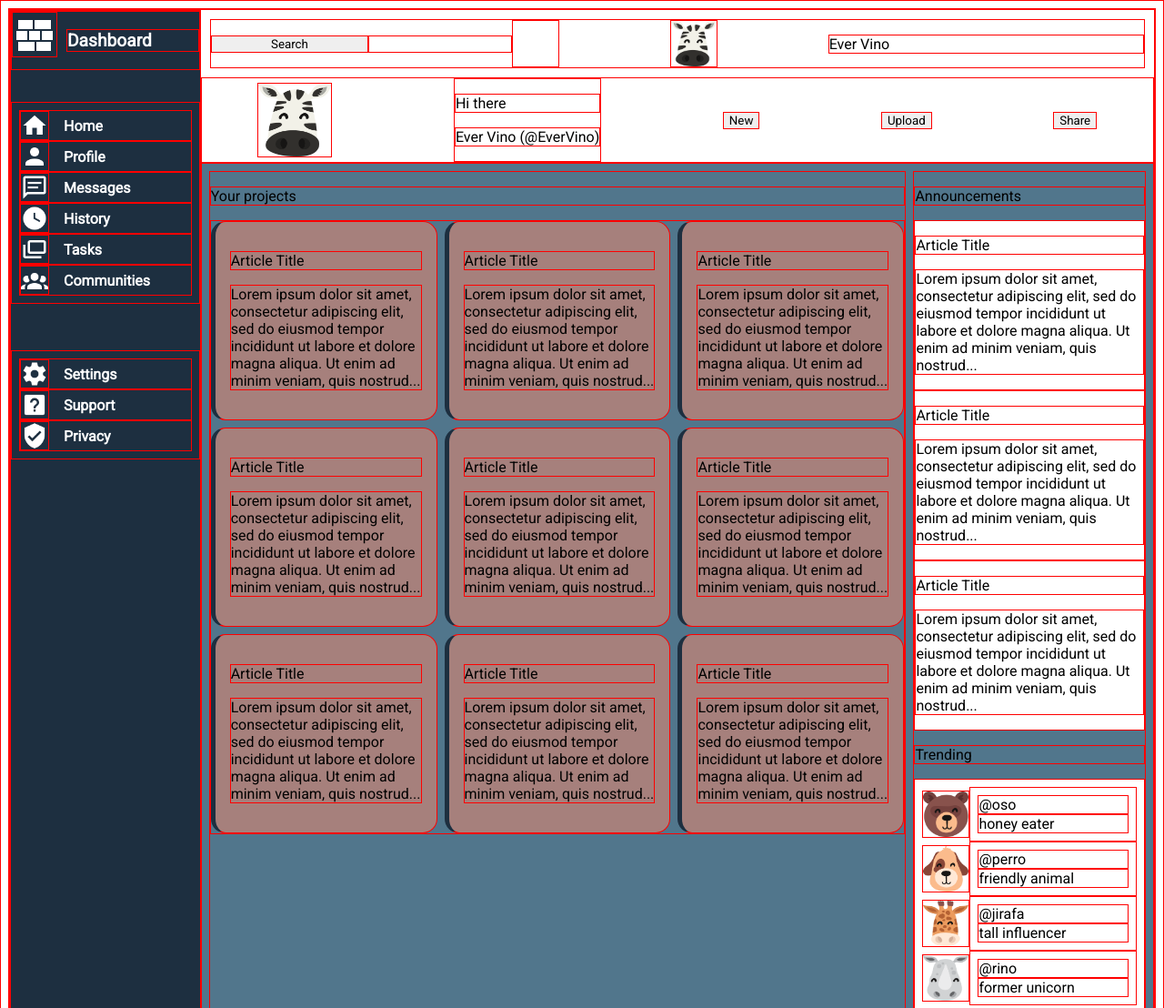
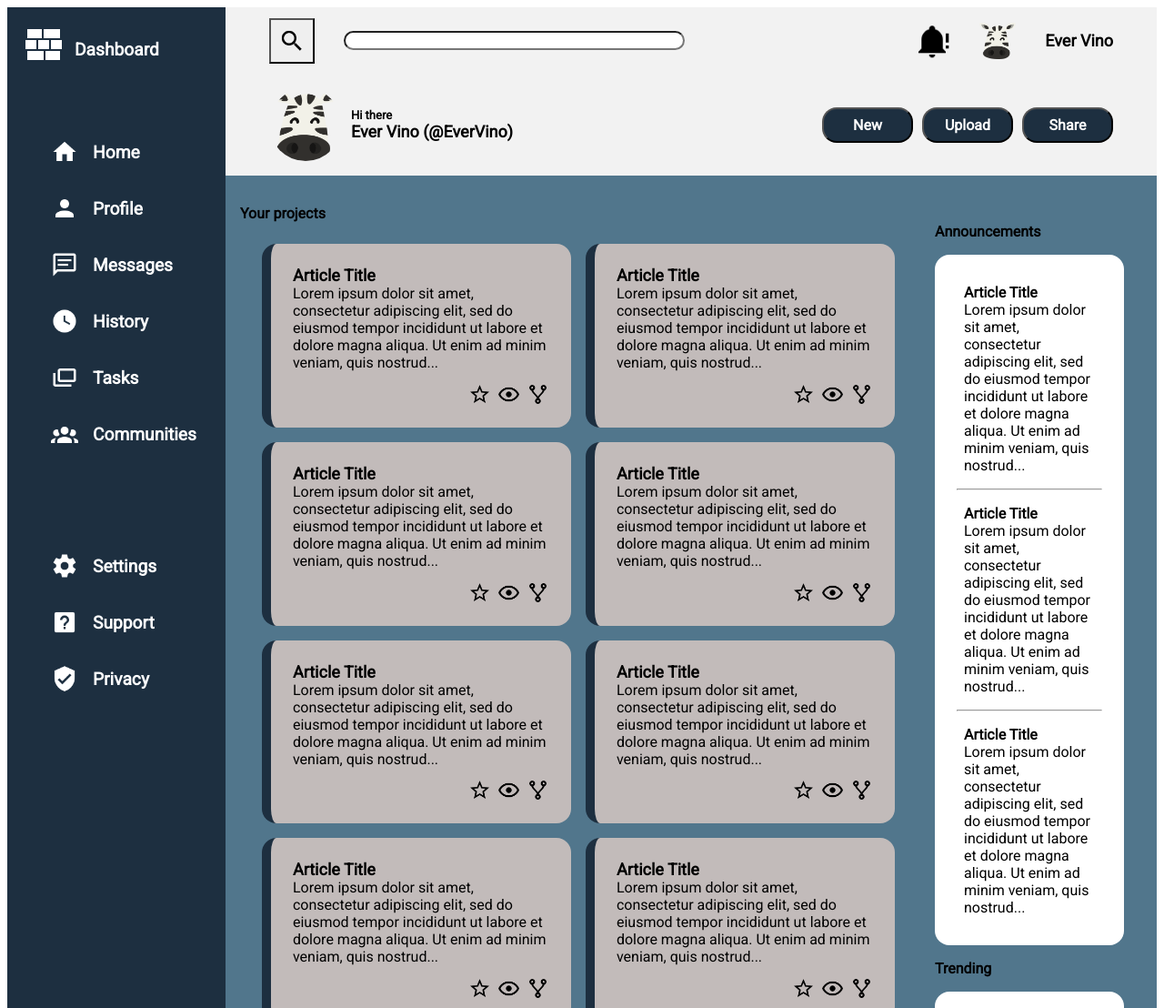
Before and after one commit to EverVino/dashboard-TOP, a plain HTML site: page index.html in a window 1280 px wide. Shown: the top 1108 px of the page at 91% size. Drawn offline with Linux system fonts and the light colour scheme.

Commit message:
improve appareance, adding some icons to card article changing colors

```diff
--- a/index.html
+++ b/index.html
@@ -14,11 +14,12 @@
 
     <div class="grid-container">
         <header>
-            <button>Search</button>
+            <button class="search"></button>
             <input type="text">
-            <img src="./images/home.png" alt="">
+            <br>
+            <img src="./images/bell-alert.png" alt="Alert">
             <img src="./images/cebra.png" alt="cebra">
-            <div>Ever Vino</div>
+            <p>Ever Vino</p>
         </header>
         <sidebar>
             <div class="logo-part">
@@ -45,9 +46,10 @@
         <nav>
             <img src="./images/cebra.png" alt="cebra">
             <div>
-                <p>Hi there</p>
+                <p class="hi">Hi there</p>
                 <p>Ever Vino (@EverVino)</p>
             </div>
+            <br>
             <button>New</button>
             <button>Upload</button>
             <button>Share</button>
@@ -55,59 +57,108 @@
         <div class="main-content">
 
             <div class="articles">
-                <p>Your projects</p>
+                <p class="title2">Your projects</p>
                 <div class="articles-container">
                     <div class="card">
                         <p class="title">Article Title</p>
                         <p>Lorem ipsum dolor sit amet, consectetur adipiscing elit, sed do eiusmod tempor incididunt ut labore et dolore magna aliqua. Ut enim ad minim veniam, quis nostrud...</p>
+                        <div class="article-icons">
+                            <img src="./images/star-outline.png" alt="star">
+                            <img src="./images/eye-outline.png" alt="open">
+                            <img src="./images/source-fork.png" alt="fork">
+                        </div>
                     </div>
                     <div class="card">
                         <p class="title">Article Title</p>
                         <p>Lorem ipsum dolor sit amet, consectetur adipiscing elit, sed do eiusmod tempor incididunt ut labore et dolore magna aliqua. Ut enim ad minim veniam, quis nostrud...</p>
+                        <div class="article-icons">
+                            <img src="./images/star-outline.png" alt="star">
+                            <img src="./images/eye-outline.png" alt="open">
+                            <img src="./images/source-fork.png" alt="fork">
+                        </div>
                     </div>
                     <div class="card">
                         <p class="title">Article Title</p>
                         <p>Lorem ipsum dolor sit amet, consectetur adipiscing elit, sed do eiusmod tempor incididunt ut labore et dolore magna aliqua. Ut enim ad minim veniam, quis nostrud...</p>
+                        <div class="article-icons">
+                            <img src="./images/star-outline.png" alt="star">
+                            <img src="./images/eye-outline.png" alt="open">
+                            <img src="./images/source-fork.png" alt="fork">
+                        </div>
                     </div>
                     <div class="card">
                         <p class="title">Article Title</p>
                         <p>Lorem ipsum dolor sit amet, consectetur adipiscing elit, sed do eiusmod tempor incididunt ut labore et dolore magna aliqua. Ut enim ad minim veniam, quis nostrud...</p>
+                        <div class="article-icons">
+                            <img src="./images/star-outline.png" alt="star">
+                            <img src="./images/eye-outline.png" alt="open">
+                            <img src="./images/source-fork.png" alt="fork">
+                        </div>
                     </div>
                     <div class="card">
                         <p class="title">Article Title</p>
                         <p>Lorem ipsum dolor sit amet, consectetur adipiscing elit, sed do eiusmod tempor incididunt ut labore et dolore magna aliqua. Ut enim ad minim veniam, quis nostrud...</p>
+                        <div class="article-icons">
+                            <img src="./images/star-outline.png" alt="star">
+                            <img src="./images/eye-outline.png" alt="open">
+                            <img src="./images/source-fork.png" alt="fork">
+                        </div>
                     </div>
                     <div class="card">
                         <p class="title">Article Title</p>
                         <p>Lorem ipsum dolor sit amet, consectetur adipiscing elit, sed do eiusmod tempor incididunt ut labore et dolore magna aliqua. Ut enim ad minim veniam, quis nostrud...</p>
+                        <div class="article-icons">
+                            <img src="./images/star-outline.png" alt="star">
+                            <img src="./images/eye-outline.png" alt="open">
+                            <img src="./images/source-fork.png" alt="fork">
+                        </div>
                     </div>
                     <div class="card">
                         <p class="title">Article Title</p>
                         <p>Lorem ipsum dolor sit amet, consectetur adipiscing elit, sed do eiusmod tempor incididunt ut labore et dolore magna aliqua. Ut enim ad minim veniam, quis nostrud...</p>
+                        <div class="article-icons">
+                            <img src="./images/star-outline.png" alt="star">
+                            <img src="./images/eye-outline.png" alt="open">
+                            <img src="./images/source-fork.png" alt="fork">
+                        </div>
                     </div>
                     <div class="card">
                         <p class="title">Article Title</p>
                         <p>Lorem ipsum dolor sit amet, consectetur adipiscing elit, sed do eiusmod tempor incididunt ut labore et dolore magna aliqua. Ut enim ad minim veniam, quis nostrud...</p>
+                        <div class="article-icons">
+                            <img src="./images/star-outline.png" alt="star">
+                            <img src="./images/eye-outline.png" alt="open">
+                            <img src="./images/source-fork.png" alt="fork">
+                        </div>
                     </div>
                     <div class="card">
                         <p class="title">Article Title</p>
                         <p>Lorem ipsum dolor sit amet, consectetur adipiscing elit, sed do eiusmod tempor incididunt ut labore et dolore magna aliqua. Ut enim ad minim veniam, quis nostrud...</p>
+                        <div class="article-icons">
+                            <img src="./images/star-outline.png" alt="star">
+                            <img src="./images/eye-outline.png" alt="open">
+                            <img src="./images/source-fork.png" alt="fork">
+                        </div>
                     </div>
                 </div>
             </div>
             <div class="left-container">
                 <p class="title2">Announcements</p>
+                <div class="card-container">
                     <div class="card-anouncement">
                         <p class="title3">Article Title</p>
                         <p class="text3">Lorem ipsum dolor sit amet, consectetur adipiscing elit, sed do eiusmod tempor incididunt ut labore et dolore magna aliqua. Ut enim ad minim veniam, quis nostrud...</p>
                     </div>
+                    <hr>
                     <div class="card-anouncement">
                         <p class="title3">Article Title</p>
                         <p class="text3">Lorem ipsum dolor sit amet, consectetur adipiscing elit, sed do eiusmod tempor incididunt ut labore et dolore magna aliqua. Ut enim ad minim veniam, quis nostrud...</p>
                     </div>
+                    <hr>
                     <div class="card-anouncement">
                         <p class="title3">Article Title</p>
                         <p class="text3">Lorem ipsum dolor sit amet, consectetur adipiscing elit, sed do eiusmod tempor incididunt ut labore et dolore magna aliqua. Ut enim ad minim veniam, quis nostrud...</p>
+                    </div>
                 </div>
                 <p class="title2">Trending</p>
                 <div class="trend">
--- a/style.css
+++ b/style.css
@@ -1,6 +1,6 @@
 *{
     @import url('https://fonts.googleapis.com/css2?family=Roboto&display=swap');
-    border: 1px solid red;
+    /*border: solid 1px red;*/
     font-family: 'Roboto', sans-serif;
 
 }
@@ -12,16 +12,19 @@ li {
     grid-template-columns: auto 1fr;
     align-items: center;
     justify-content: left;
+    font-size: larger;
 }
 
 li>img {
     width:30px;
     margin-right: 1rem;
+    margin:1rem;
+
 
 }
 ul {
     list-style-type: none;
-    padding: 8px;
+    padding: 1rem;
 
 
 }
@@ -47,14 +50,35 @@ ul {
 header{
     grid-column: 2 / span 1;
     display: grid;
-    grid-template-columns: 1fr auto 1fr 1fr 2fr;/*repeat(5, 1fr);*/
+    grid-auto-flow: column;
     align-items: center;
-    justify-content: space-around;
-    margin: 10px;
+
+    grid-template-columns: auto 2fr 1fr auto auto auto;
+    gap:2rem;
+    padding: 0.5rem 3rem 0.5rem 3rem;
+    background-color: #F2F2F2;
+}
+header p{
+    font-weight: bold;
+    font-size: large;
+}
+header input {
+    border-radius: 1rem;
+
+
+}
+.search {
+    background-image: url(./images/magnify.png);
+    width: 50px;
+    height: 50px;
+    background-position: center;
+    background-repeat: no-repeat;
+    background-size: 30px 30px;
+
 }
 header>img {
-    width:50px;
-    height: 50px;
+    width:40px;
+    height: 40px;
 }
 
 sidebar{
@@ -62,65 +86,126 @@ sidebar{
     background-color: #1D2F40;
     color:white;
     font-weight: bold;
+    padding: 1rem;
 
 }
 
 nav{
     display: grid;
     grid-auto-flow: column;
+    justify-content: left;
     align-items: center;
-    justify-content: space-around;
+    font-weight: bold;
+    font-size: large;
+    padding: 1rem 3rem;
     gap:10px;
+    grid-template-columns: auto auto 1fr auto auto;
+    background-color: #F2F2F2;
 }
+nav>div {
 
+}
+nav>div>p{
+    margin:0;
+}
+nav>div>p.hi{
+    font-size: small;
+}
 nav>img {
     width: 80px;
     height: 80px;
+    border-radius: 50%;
+
 }
 
+nav>button{
+    padding:0.5rem;
+    border-radius: 1rem;
+    width: 100px;
+    font-size:medium;
+    font-weight: bold;
+    background-color: #1D2F40;
+    color:white;
+
+}
 .main-content{
     display: grid;
     grid-template-columns:3fr 1fr  ;
-    padding: 8px;
-    gap:8px;
+    padding: 1rem;
+
     background-color: #51768C;
 }
 
 .articles-container{
     display: grid;
-    grid-template-columns: repeat(auto-fit, minmax(200px, 1fr));
-    gap:8px;
+    grid-template-columns: repeat(auto-fit, minmax(300px, 1fr));
+    gap:1rem;
+    margin:1.5rem;
 }
 
 .card{
-    background-color: #A6807C;
-    border-left: 5px solid #1D2F40;
+    background-color: #c2bbba;
+    border-left: 10px solid #1D2F40;
     border-radius: 1rem;
-    padding: 1rem;
+    padding: 1.5rem;
 }
 
 .left-container {
     display: grid;
+    padding: 20px;
 
 }
+
+.card-container{
+    border-radius: 1rem;
+    background-color: white;
+    padding: 1.5rem;
+}
 .card-anouncement{
-    background-color: white;
+
+    padding: 8px;
+
+}
+.card>p{
+    margin:0;
+}
+.title{
+    font-weight: bold;
+    font-size: large;
+}
+.title3 {
+    font-weight: bold;
+
+}
+.card-anouncement>p {
+    margin:0;
 }
 .trend {
     display:grid;
-    grid-template-columns: 1fr 4fr;
+    grid-template-columns: auto auto;
     align-items: center;
-    padding: 8px;
+    justify-content: left;
+
+    padding: 1.5rem 1.5rem 1.5rem 15%;
     background-color: white;
+    font-size: medium;
+    gap:10px;
+    border-radius:1rem;
+
 
 }
 
 .trend>img{
-    width:50px;
-    height: 50px;
+    width:60px;
+    height: 60px;
     justify-self:end;
+    border-radius: 50%;
 }
 
+.title-contact{
+
+    font-weight: bold;
+}
 .card-contact {
     display: grid;
     grid-template-columns: 1fr;
@@ -131,6 +216,23 @@ nav>img {
 .card-contact p {
     margin:0;
 }
+
+.title2 {
+    font-weight: bold;
+}
+
+.article-icons {
+    display: grid;
+    grid-auto-flow: column;
+    justify-content: end;
+    gap:7px;
+}
+.article-icons>img {
+    width: 25px;
+    margin-top: 0.8rem;
+
+}
+
 /*
 #1D2F40 azul
 azul claro #51768C
```
Also changed, not shown: images/bell-alert.png (added), images/eye-outline.png (added), images/magnify.png (added), images/source-fork.png (added), images/star-outline.png (added). Lines whose indentation alone changed are shown as unchanged.
